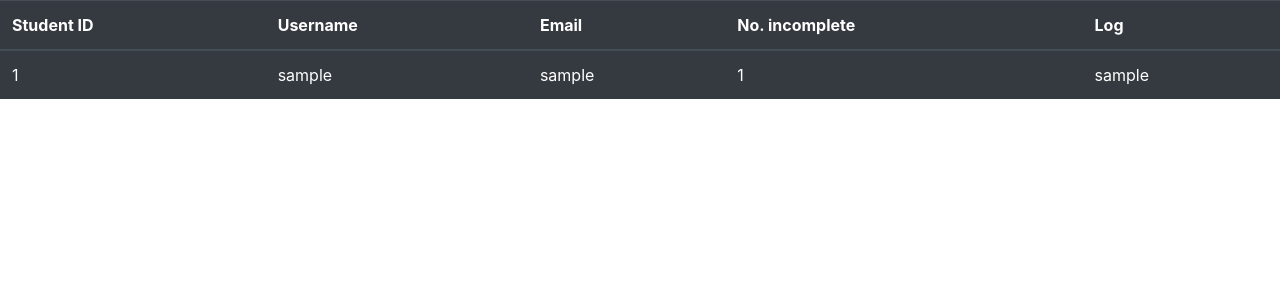
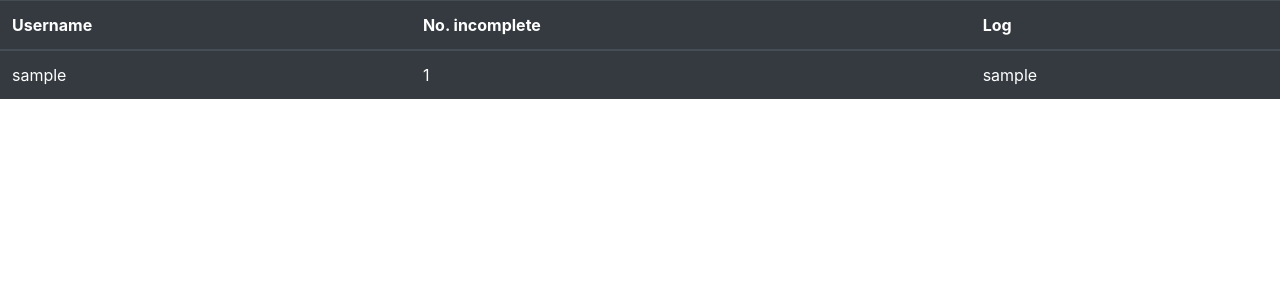
Before and after one commit to Mathushan-dev/SimpleTuition, a Flask app: page /analyse in a window 1280 px wide. Shown: the part 56-356 px from the top of the page. Run offline with Flask 2, Linux system fonts and the light colour scheme; a user stored in the database is signed in; data comes from the database, SQL or seed files in the repository; some libraries are stand-ins or nearby versions.

Commit message:
Update analyse.html

```diff
--- a/application/templates/analyse.html
+++ b/application/templates/analyse.html
@@ -7,9 +7,7 @@ Analyse Page
 <table class="table table-hover table-dark">
     <thead>
     <tr>
-        <th scope="col">Student ID</th>
         <th scope="col">Username</th>
-        <th scope="col">Email</th>
         <th scope="col">No. incomplete</th>
         <th scope="col">Log</th>
     </tr>
@@ -17,9 +15,7 @@ Analyse Page
     <tbody>
     {% for user in users %}
     <tr>
-        <td>{{ user.id }}</td>
         <td>{{ user.username }}</td>
-        <td>{{ user.email_address }}</td>
         {% if user.outstanding_questions is not none %}
             <td>{{ user.outstanding_questions.split(",")|length }}</td>
         {% else %}
```
